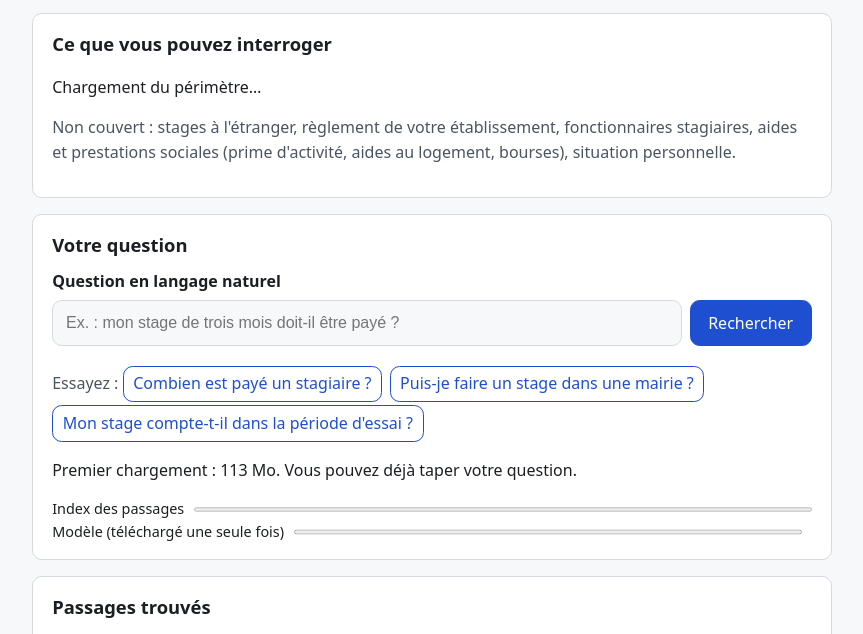
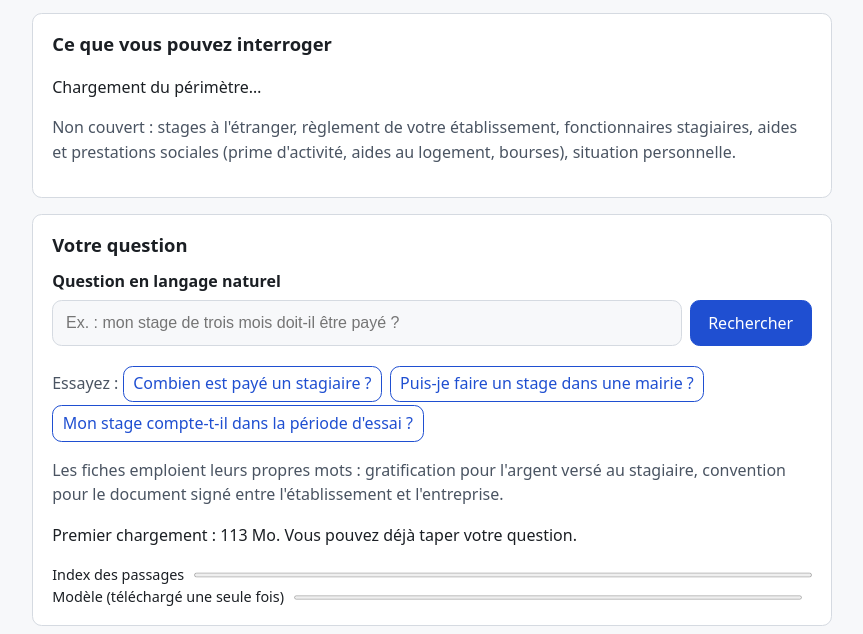
Before and after one commit to SlataGOLDIGGER/CHAT_BOT_FGES_MOBOTU, a website built with Vite: page a3/index.html in a window 1280 px wide. Shown: the part 147-781 px from the top of the page, without its empty margins (208-1071 px from the left). Built offline with nearby package versions, Linux system fonts and the light colour scheme.

Commit message:
MOBOTU-57 Corriger C2 : expliquer le vocabulaire des fiches

```diff
--- a/a3/index.html
+++ b/a3/index.html
@@ -44,6 +44,10 @@
           <button type="button" class="exemple">Combien est payé un stagiaire ?</button>
           <button type="button" class="exemple">Puis-je faire un stage dans une mairie ?</button>
           <button type="button" class="exemple">Mon stage compte-t-il dans la période d'essai ?</button>
+        </p>
+        <p class="astuce">
+          Les fiches emploient leurs propres mots : gratification pour l'argent versé au stagiaire, convention pour le
+          document signé entre l'établissement et l'entreprise.
         </p>
       </form>
       <div id="etat" class="etat" role="status" aria-live="polite">
--- a/a3/src/style.css
+++ b/a3/src/style.css
@@ -58,6 +58,7 @@ h2 {
 .sous-titre,
 .hors-perimetre,
 .exemples,
+.astuce,
 .pied {
   color: var(--secondaire);
 }
```
